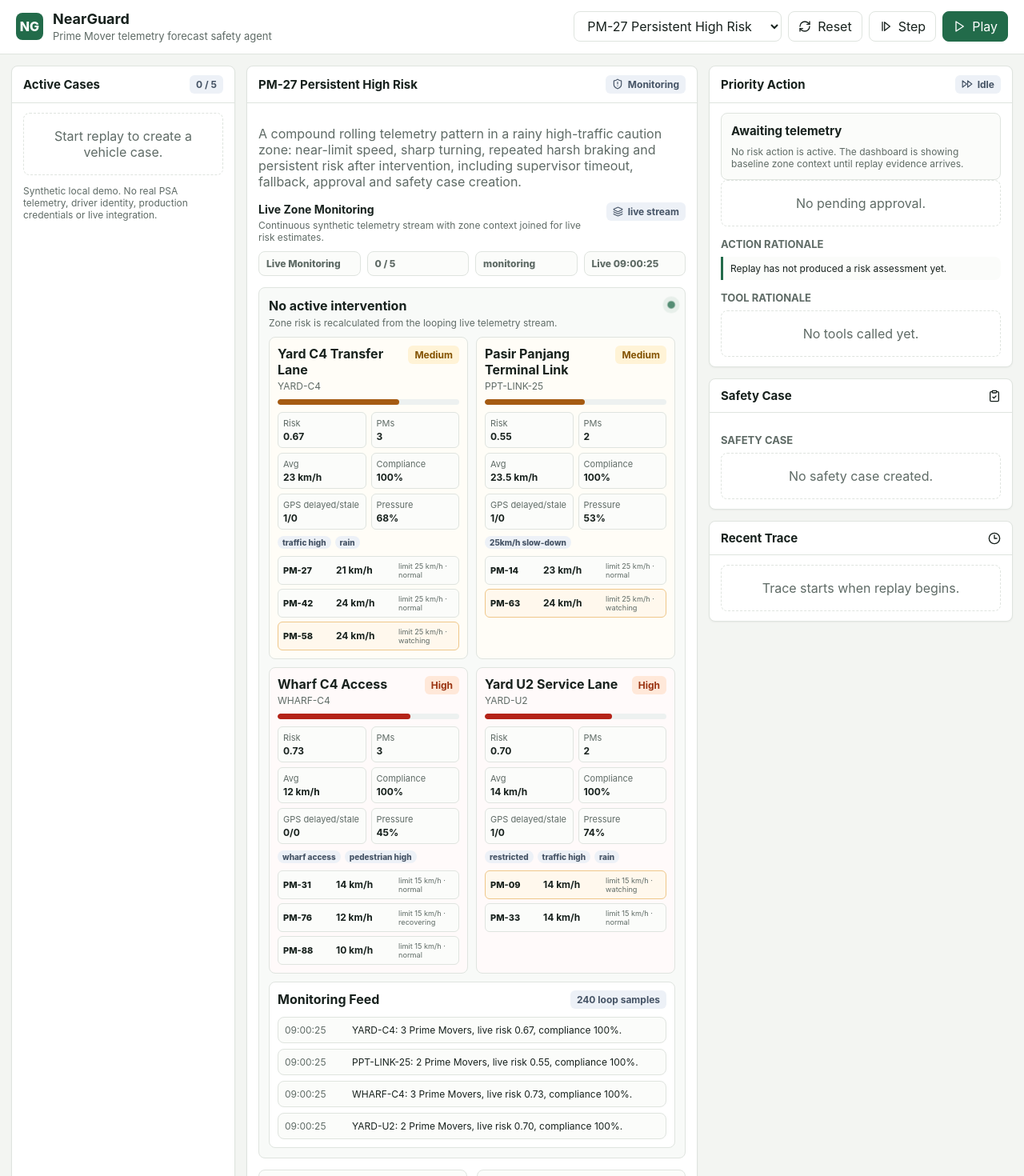
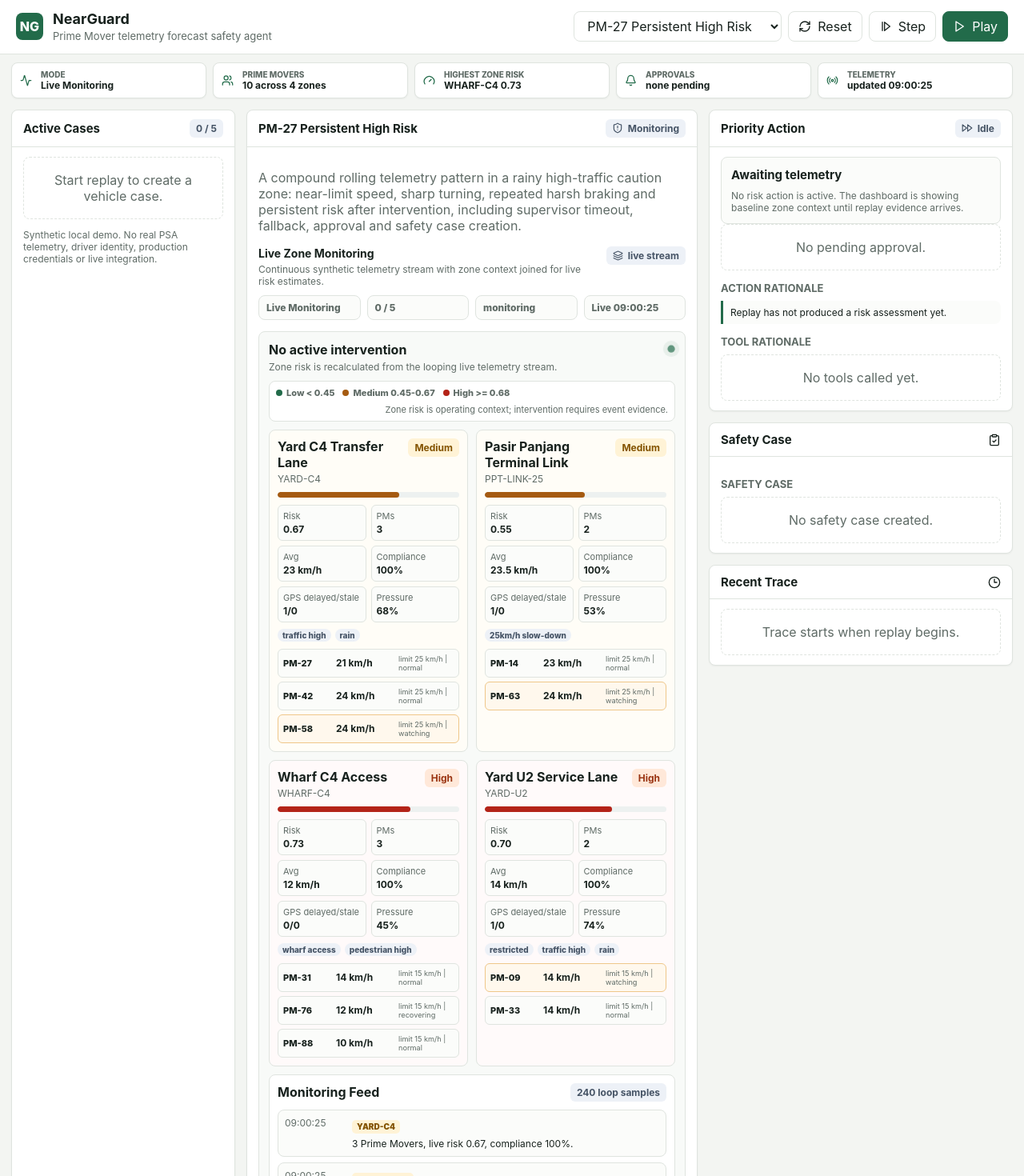
Before and after one commit to juneha1120/nearguard, a Next.js app: page / in a window 1280 px wide. Shown: the top 1470 px of the page at 80% size. Built offline with nearby package versions, Linux system fonts and the light colour scheme.

Commit message:
Refine operational dashboard UX

```diff
--- a/app/globals.css
+++ b/app/globals.css
@@ -98,6 +98,53 @@ button:disabled {
   gap: 8px;
   flex-wrap: wrap;
   justify-content: flex-end;
+}
+
+.ops-strip {
+  width: min(1680px, 100%);
+  margin: 0 auto;
+  padding: 10px 14px 0;
+  display: grid;
+  grid-template-columns: repeat(5, minmax(0, 1fr));
+  gap: 8px;
+}
+
+.ops-item {
+  min-width: 0;
+  display: grid;
+  grid-template-columns: 18px minmax(0, 1fr);
+  grid-template-areas:
+    "icon label"
+    "icon value";
+  column-gap: 8px;
+  align-items: center;
+  border: 1px solid var(--line);
+  border-radius: 8px;
+  background: #ffffff;
+  padding: 8px 10px;
+  box-shadow: var(--shadow);
+}
+
+.ops-item svg {
+  grid-area: icon;
+  color: var(--green);
+}
+
+.ops-item span {
+  grid-area: label;
+  color: var(--muted);
+  font-size: 10px;
+  font-weight: 800;
+  text-transform: uppercase;
+}
+
+.ops-item strong {
+  grid-area: value;
+  min-width: 0;
+  overflow: hidden;
+  text-overflow: ellipsis;
+  white-space: nowrap;
+  font-size: 12px;
 }
 
 .select,
@@ -293,6 +340,48 @@ button:disabled {
 
 .live-monitor-header p {
   margin: 4px 0 0;
+}
+
+.risk-legend {
+  display: flex;
+  align-items: center;
+  flex-wrap: wrap;
+  gap: 7px 10px;
+  margin: 0 0 10px;
+  padding: 7px 8px;
+  border: 1px solid var(--line);
+  border-radius: 8px;
+  background: #ffffff;
+  color: var(--muted);
+  font-size: 11px;
+}
+
+.risk-legend span {
+  display: inline-flex;
+  align-items: center;
+  gap: 5px;
+  font-weight: 800;
+}
+
+.risk-legend em {
+  margin-left: auto;
+  font-style: normal;
+}
+
+.legend-dot {
+  width: 8px;
+  height: 8px;
+  border-radius: 50%;
+  display: inline-block;
+  background: var(--green);
+}
+
+.legend-dot.medium {
+  background: var(--amber);
+}
+
+.legend-dot.high {
+  background: var(--red);
 }
 
 .live-dot {
@@ -497,8 +586,42 @@ button:disabled {
 
 .monitor-feed p,
 .intervention-timeline p {
-  margin: 0;
+  margin: 5px 0 0;
   font-size: 12px;
+}
+
+.event-code {
+  display: inline-flex;
+  width: fit-content;
+  max-width: 100%;
+  border-radius: 5px;
+  padding: 2px 6px;
+  background: #edf1f7;
+  color: #465466;
+  font-size: 10px;
+  font-weight: 900;
+  line-height: 1.3;
+  text-transform: uppercase;
+  overflow-wrap: anywhere;
+}
+
+.event-code.low,
+.event-code.resolved {
+  background: #e9f5ea;
+  color: #24623b;
+}
+
+.event-code.medium,
+.event-code.uncertain {
+  background: #fff3d6;
+  color: #835300;
+}
+
+.event-code.high,
+.event-code.abnormal,
+.event-code.persistent {
+  background: #ffe8d9;
+  color: #9a3412;
 }
 
 .intervention-timeline li.abnormal,
@@ -701,6 +824,10 @@ button:disabled {
 }
 
 @media (max-width: 1180px) {
+  .ops-strip {
+    grid-template-columns: repeat(2, minmax(0, 1fr));
+  }
+
   .dashboard {
     grid-template-columns: 240px minmax(0, 1fr);
   }
@@ -728,6 +855,11 @@ button:disabled {
     padding: 10px;
   }
 
+  .ops-strip {
+    grid-template-columns: 1fr;
+    padding: 10px 10px 0;
+  }
+
   .grid-two,
   .kv-grid,
   .replay-status-strip,
--- a/components/dashboard/nearguard-dashboard.tsx
+++ b/components/dashboard/nearguard-dashboard.tsx
@@ -1,17 +1,22 @@
 "use client";
 
 import {
+  Activity,
   AlertTriangle,
+  Bell,
   CheckCircle2,
   ClipboardCheck,
   Clock3,
   FastForward,
+  Gauge,
   Layers,
   Pause,
   Play,
+  Radio,
   RefreshCw,
   ShieldAlert,
-  StepForward
+  StepForward,
+  Users
 } from "lucide-react";
 import { useEffect, useMemo, useRef, useState } from "react";
 import type {
@@ -290,6 +295,18 @@ export function NearGuardDashboard() {
     [liveSample?.zones, zones]
   );
   const pendingApproval = state?.pendingApprovals.find((approval) => approval.status === "pending") ?? null;
+  const pendingApprovalCount = state?.pendingApprovals.filter((approval) => approval.status === "pending").length ?? 0;
+  const activeZoneCount = liveSample?.zones.filter((zone) => zone.active_prime_movers > 0).length ?? 0;
+  const activePrimeMoverCount =
+    liveSample?.zones.reduce((total, zone) => total + zone.active_prime_movers, 0) ?? 0;
+  const highestRiskZone = useMemo(() => {
+    if (!zoneRiskCards.length) return null;
+    return zoneRiskCards.reduce((highest, card) => {
+      const currentRisk = card.live?.live_risk ?? card.zone.zone_historical_risk;
+      const highestRisk = highest.live?.live_risk ?? highest.zone.zone_historical_risk;
+      return currentRisk > highestRisk ? card : highest;
+    }, zoneRiskCards[0]);
+  }, [zoneRiskCards]);
   const hasIntervention = Boolean(
     pendingApproval ||
       state?.toolCalls.length ||
@@ -359,6 +376,40 @@ export function NearGuardDashboard() {
           </button>
         </div>
       </header>
+
+      <section className="ops-strip" aria-label="Operational status">
+        <div className="ops-item">
+          <Activity size={15} />
+          <span>Mode</span>
+          <strong>{hasIntervention ? "Intervention Review" : isPlaying ? "Scenario Warm-up" : "Live Monitoring"}</strong>
+        </div>
+        <div className="ops-item">
+          <Users size={15} />
+          <span>Prime Movers</span>
+          <strong>
+            {activePrimeMoverCount || "--"} across {activeZoneCount || "--"} zones
+          </strong>
+        </div>
+        <div className="ops-item">
+          <Gauge size={15} />
+          <span>Highest Zone Risk</span>
+          <strong>
+            {highestRiskZone
+              ? `${highestRiskZone.zone.zone_id} ${(highestRiskZone.live?.live_risk ?? highestRiskZone.zone.zone_historical_risk).toFixed(2)}`
+              : "--"}
+          </strong>
+        </div>
+        <div className="ops-item">
+          <Bell size={15} />
+          <span>Approvals</span>
+          <strong>{pendingApprovalCount ? `${pendingApprovalCount} pending` : "none pending"}</strong>
+        </div>
+        <div className="ops-item">
+          <Radio size={15} />
+          <span>Telemetry</span>
+          <strong>{liveSample ? `updated ${timeLabel(liveSample.timestamp)}` : "loading stream"}</strong>
+        </div>
+      </section>
 
       <section className="dashboard">
         <aside className="panel">
@@ -435,6 +486,18 @@ export function NearGuardDashboard() {
                 </div>
                 <span className={`live-dot ${isPlaying ? "active" : ""}`} />
               </div>
+              <div className="risk-legend" aria-label="Zone risk legend">
+                <span>
+                  <i className="legend-dot low" /> Low &lt; 0.45
+                </span>
+                <span>
+                  <i className="legend-dot medium" /> Medium 0.45-0.67
+                </span>
+                <span>
+                  <i className="legend-dot high" /> High &gt;= 0.68
+                </span>
+                <em>Zone risk is operating context; intervention requires event evidence.</em>
+              </div>
               <div className="zone-risk-board">
                 {zoneRiskCards.map((card) => (
                   <article
@@ -482,7 +545,7 @@ export function NearGuardDashboard() {
                         <li className={mover.state.replaceAll(" ", "-")} key={mover.vehicle_id}>
                           <span>{mover.vehicle_id}</span>
                           <strong>{mover.speed} km/h</strong>
-                          <small>limit {mover.speed_limit} km/h · {mover.state}</small>
+                          <small>limit {mover.speed_limit} km/h | {mover.state}</small>
                         </li>
                       ))}
                     </ul>
@@ -501,11 +564,14 @@ export function NearGuardDashboard() {
                     {zoneRiskCards.slice(0, 4).map((card) => (
                       <li key={card.zone.zone_id}>
                         <span className="trace-time">{timeLabel(card.live?.updated_at ?? liveSample?.timestamp)}</span>
+                        <div>
+                          <span className={`event-code ${card.className}`}>{card.zone.zone_id}</span>
                           <p>
-                          {card.zone.zone_id}: {card.live?.active_prime_movers ?? 0} Prime Movers, live risk{" "}
+                            {card.live?.active_prime_movers ?? 0} Prime Movers, live risk{" "}
                             {(card.live?.live_risk ?? card.zone.zone_historical_risk).toFixed(2)}, compliance{" "}
                             {card.live ? riskPercent(card.live.speed_compliance) : "--"}.
                           </p>
+                        </div>
                       </li>
                     ))}
                   </ul>
@@ -514,16 +580,22 @@ export function NearGuardDashboard() {
                     {evidenceEvents.map((event) => (
                       <li className={eventSeverityClass(event)} key={event.event_id}>
                         <span className="trace-time">{timeLabel(event.timestamp)}</span>
+                        <div>
+                          <span className={`event-code ${eventSeverityClass(event)}`}>{formatEventLabel(event.event_type)}</span>
                           <p>
-                          <strong>{formatEventLabel(event.event_type)}</strong> for {event.vehicle_id} in {event.zone_id}:{" "}
-                          {event.speed}/{event.speed_limit} km/h, GPS {event.gps_freshness}.
+                            {event.vehicle_id} in {event.zone_id}: {event.speed}/{event.speed_limit} km/h, GPS{" "}
+                            {event.gps_freshness}.
                           </p>
+                        </div>
                       </li>
                     ))}
                     {interventionEvidence.map((trace) => (
                       <li key={trace.trace_id}>
                         <span className="trace-time">{timeLabel(trace.timestamp)}</span>
+                        <div>
+                          <span className="event-code neutral">{trace.event_type.replaceAll("_", " ")}</span>
                           <p>{trace.message}</p>
+                        </div>
                       </li>
                     ))}
                   </ul>
```
Lines whose indentation alone changed are shown as unchanged.
